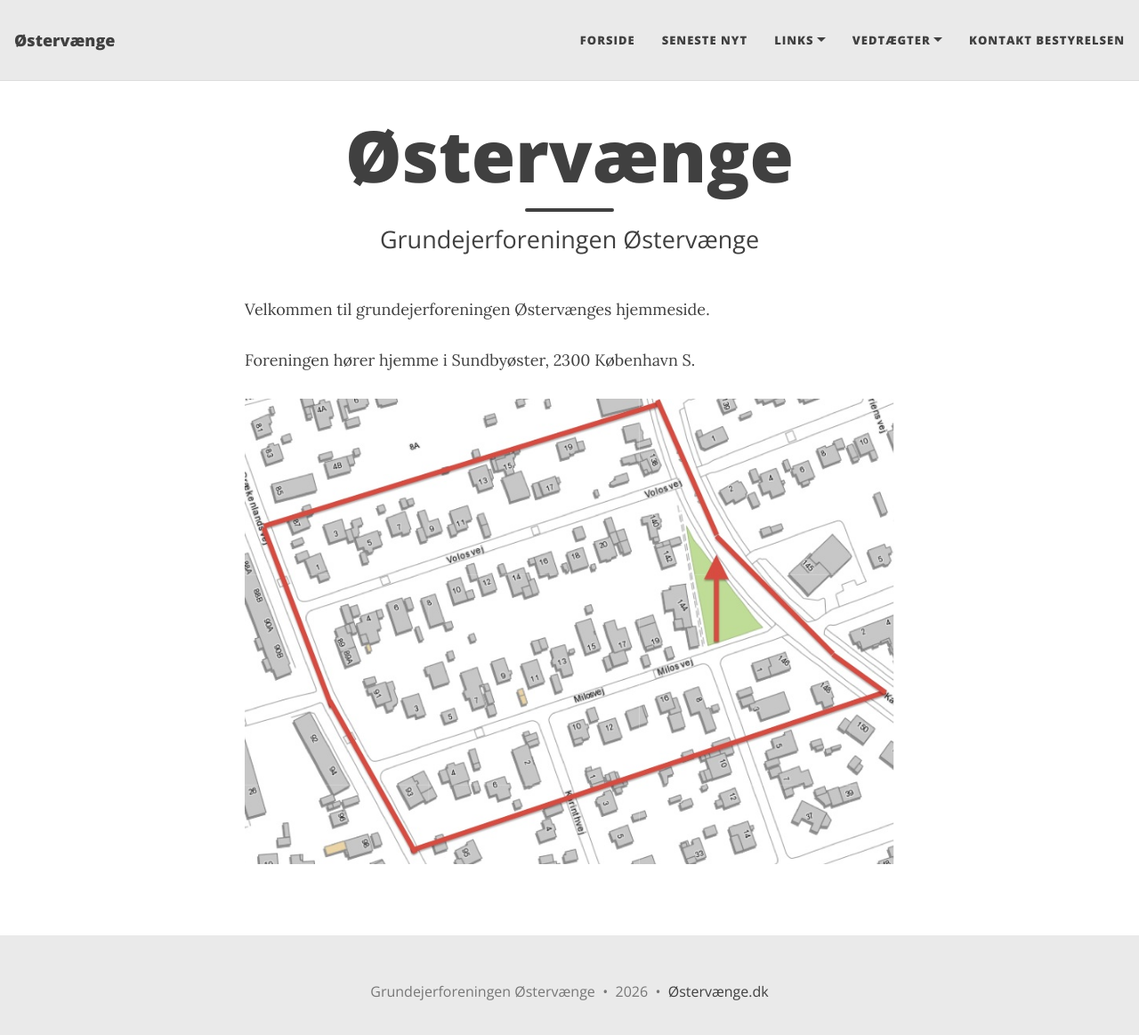
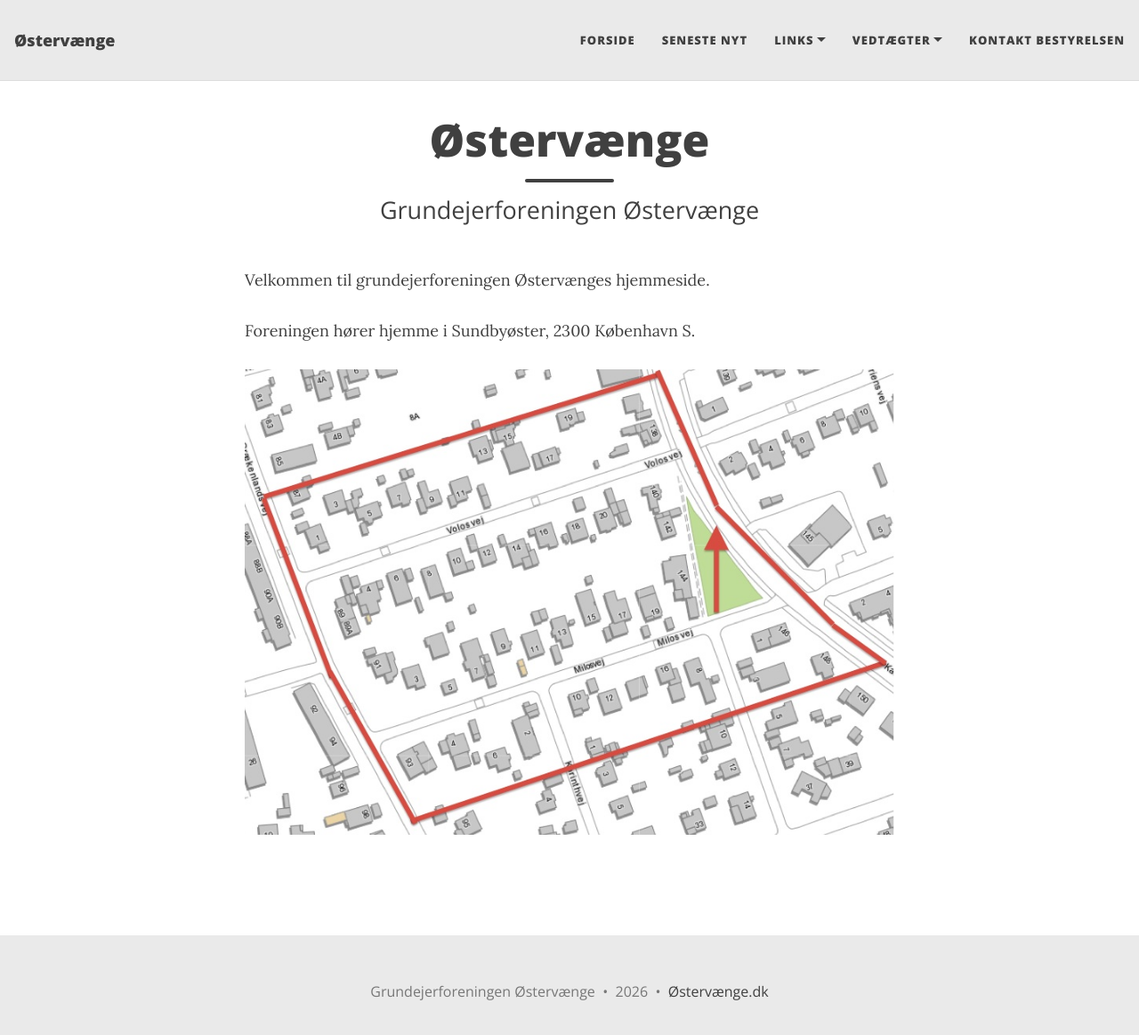
Before and after one commit to mex/oestervaenge.dk, a Jekyll site: the page built from index.md, in a window 1280 px wide and 1176 px high. Shown: the top 1163 px of the window at 89% size. Built offline with Jekyll 4.4.1, drawn with Linux system fonts in a browser that asks for light colours.

Commit message:
Remove font size for intro header page heading
Removed font size styling for the intro header page heading.

```diff
--- a/assets/css/beautifuljekyll.css
+++ b/assets/css/beautifuljekyll.css
@@ -698,9 +698,6 @@ nav.top-nav-short-permanent ~ header > .intro-header.big-img {
   .intro-header.big-img .post-heading {
     padding: 9.375rem 0;
   }
-  .intro-header .page-heading h1 {
-    font-size: 5rem;
-  }
   .intro-header .post-heading h1 {
     font-size: 3.125rem;
   }
```
